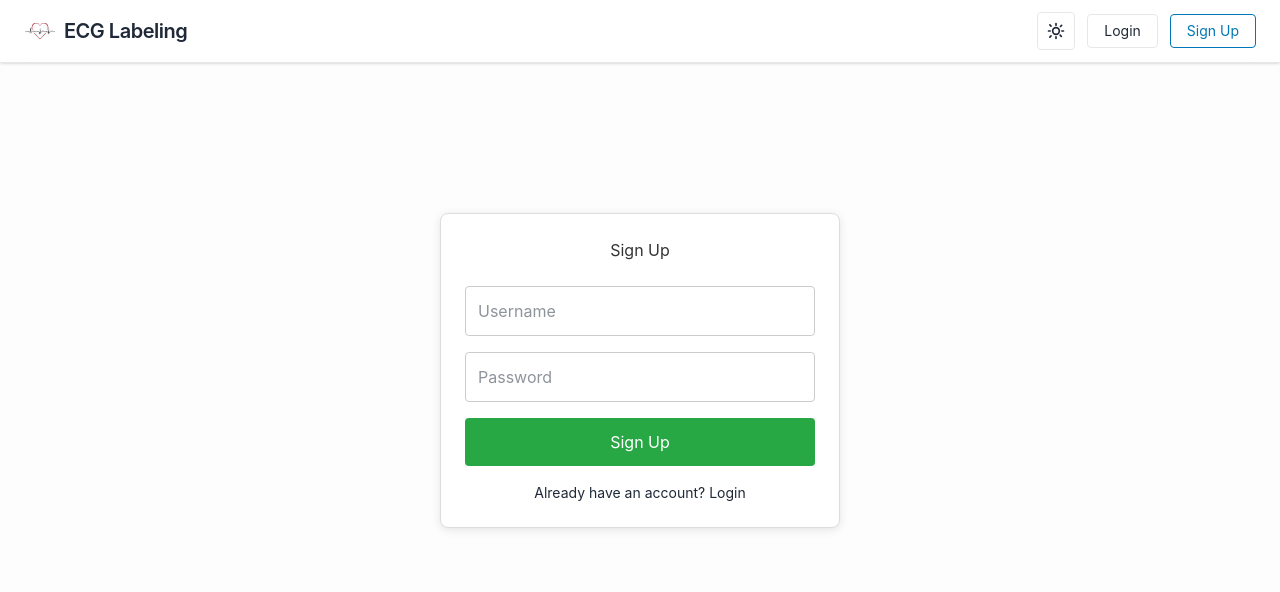
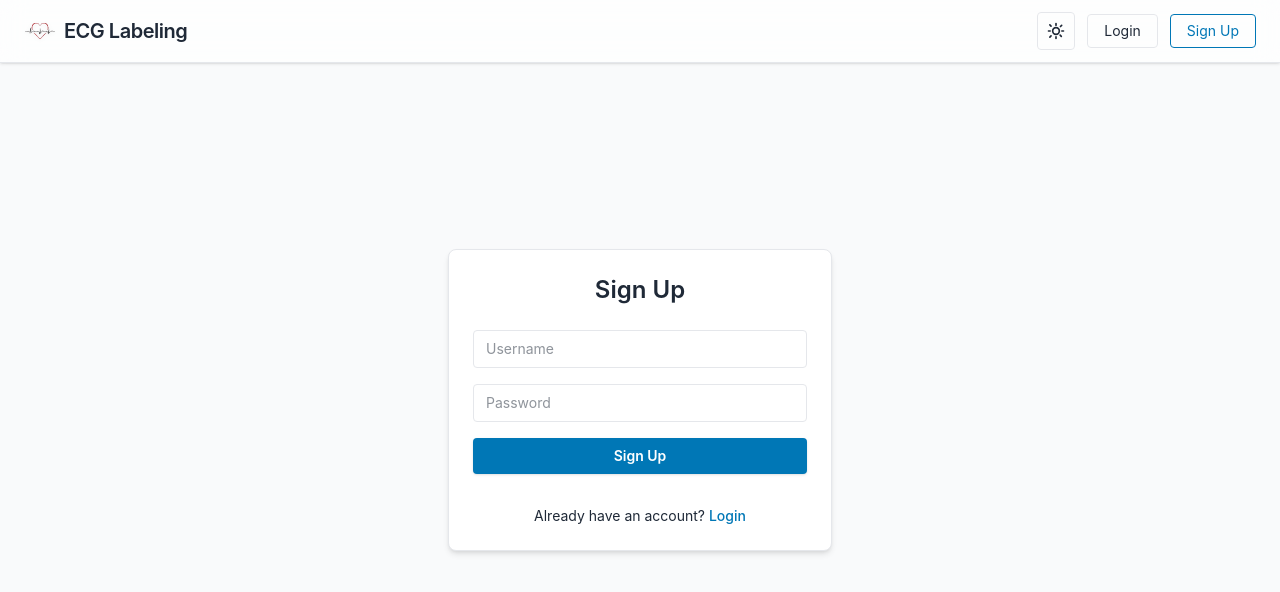
Before and after one commit to Kaditya67/ecg-heartcare-ai, a React (Vite) app in the folder frontend/: page /signup in a window 1280 px wide. Shown: the top 592 px of the page. Built offline with nearby package versions, Linux system fonts and the light colour scheme.

Commit message:
Version1

```diff
--- a/frontend/src/components/HeroSection.jsx
+++ b/frontend/src/components/HeroSection.jsx
@@ -23,7 +23,7 @@ const HeroSection = () => {
         </div>
         {/* Animation */}
         <div className="md:w-3/4 w-full max-w-md">
-          <Lottie animationData={ecgAnimation} loop autoplay />
+          <Lottie key={Date.now()} animationData={JSON.parse(JSON.stringify(ecgAnimation))} loop autoplay />
         </div>
       </div>
     </section>
--- a/frontend/src/pages/LoginPage.jsx
+++ b/frontend/src/pages/LoginPage.jsx
@@ -1,17 +1,17 @@
-import React, { useState } from 'react';
+import React, { useState, useContext } from 'react';
 import API from '../api/api';
 import { useNavigate, Link } from 'react-router-dom';
 import Navbar from '../components/Navbar';
+import { ThemeContext } from '../components/context/ThemeContext';
 
 const LoginPage = () => {
+  const { theme } = useContext(ThemeContext);
   const [form, setForm] = useState({ username: '', password: '' });
   const [error, setError] = useState('');
   const [loading, setLoading] = useState(false);
   const navigate = useNavigate();
 
-  const handleChange = e => {
-    setForm({ ...form, [e.target.name]: e.target.value });
-  };
+  const handleChange = e => setForm({ ...form, [e.target.name]: e.target.value });
 
   const handleSubmit = async e => {
     e.preventDefault();
@@ -21,8 +21,8 @@ const LoginPage = () => {
       const res = await API.post('/login/', form);
       localStorage.setItem('accessToken', res.data.access);
       localStorage.setItem('refreshToken', res.data.refresh);
-      navigate('/dashboard'); // Redirect after login
-    } catch (err) {
+      navigate('/dashboard');
+    } catch {
       setError('Login failed: Invalid username or password');
     } finally {
       setLoading(false);
@@ -32,18 +32,23 @@ const LoginPage = () => {
   return (
     <>
       <Navbar />
-      <div style={styles.pageContainer}>
-        <div style={styles.formContainer}>
-          <form onSubmit={handleSubmit} style={styles.form}>
-            <h2 style={styles.title}>Login</h2>
+      <div
+        className="min-h-screen flex items-center justify-center bg-[var(--bg)] text-[var(--text)] px-6"
+      >
+        <div
+          className="max-w-sm w-full bg-[var(--card-bg)] border border-[var(--border)] rounded-lg p-6 shadow-md"
+          style={{ color: theme.text }}
+        >
+          <h2 className="text-2xl font-semibold text-center mb-6">Login</h2>
+          <form className="flex flex-col space-y-4" onSubmit={handleSubmit}>
             <input
               name="username"
               placeholder="Username"
               value={form.username}
               onChange={handleChange}
               required
-              style={styles.input}
               autoComplete="username"
+              className="px-3 py-2 border border-[var(--border)] rounded focus:outline-none focus:ring-2 focus:ring-[var(--accent)] bg-[var(--card-bg)] text-[var(--text)] text-sm"
             />
             <input
               type="password"
@@ -52,15 +57,22 @@ const LoginPage = () => {
               value={form.password}
               onChange={handleChange}
               required
-              style={styles.input}
               autoComplete="current-password"
+              className="px-3 py-2 border border-[var(--border)] rounded focus:outline-none focus:ring-2 focus:ring-[var(--accent)] bg-[var(--card-bg)] text-[var(--text)] text-sm"
             />
-            {error && <p style={styles.error}>{error}</p>}
-            <button type="submit" style={styles.button} disabled={loading}>
+            {error && <p className="text-[var(--danger)] text-center text-sm">{error}</p>}
+            <button
+              type="submit"
+              disabled={loading}
+              className="bg-[var(--accent)] text-[var(--btn-text)] py-2 rounded font-semibold shadow hover:bg-[var(--accent-dark)] disabled:opacity-50 disabled:cursor-not-allowed transition text-sm"
+            >
               {loading ? 'Logging in...' : 'Login'}
             </button>
-            <p style={styles.text}>
-              Don&apos;t have an account? <Link to="/signup">Sign Up</Link>
+            <p className="text-center mt-4 text-sm text-[var(--text)]">
+              Don't have an account?{' '}
+              <Link to="/signup" className="text-[var(--accent)] hover:underline font-medium">
+                Sign Up
+              </Link>
             </p>
           </form>
         </div>
@@ -69,59 +81,4 @@ const LoginPage = () => {
   );
 };
 
-const styles = {
-  pageContainer: {
-    display: 'flex',
-    justifyContent: 'center',
-    alignItems: 'center',
-    minHeight: 'calc(100vh - 60px)', // Adjust 60px if navbar height differs
-    padding: 20,
-    backgroundColor: '#fdfdfd',
-  },
-  formContainer: {
-    width: '100%',
-    maxWidth: 400,
-    backgroundColor: 'white',
-    padding: 24,
-    borderRadius: 8,
-    boxShadow: '0 2px 10px rgba(0,0,0,0.1)',
-    border: '1px solid #ddd',
-  },
-  form: {
-    display: 'flex',
-    flexDirection: 'column',
-  },
-  title: {
-    marginBottom: 24,
-    textAlign: 'center',
-    color: '#333',
-  },
-  input: {
-    marginBottom: 16,
-    padding: 12,
-    fontSize: 16,
-    borderRadius: 4,
-    border: '1px solid #ccc',
-  },
-  button: {
-    padding: 12,
-    fontSize: 16,
-    backgroundColor: '#007BFF',
-    color: '#fff',
-    border: 'none',
-    borderRadius: 4,
-    cursor: 'pointer',
-  },
-  error: {
-    color: 'crimson',
-    marginBottom: 16,
-    fontSize: 14,
-  },
-  text: {
-    marginTop: 16,
-    fontSize: 14,
-    textAlign: 'center',
-  },
-};
-
 export default LoginPage;
--- a/frontend/src/pages/PaginatedDataPage.jsx
+++ b/frontend/src/pages/PaginatedDataPage.jsx
@@ -190,7 +190,6 @@ const PaginatedDataPage = () => {
           style={{
             flexGrow: 1,
             padding: '1.5rem',
-            maxWidth: 800,
             margin: 'auto',
             width: '100%',
           }}
--- a/frontend/src/pages/SignupPage.jsx
+++ b/frontend/src/pages/SignupPage.jsx
@@ -1,18 +1,18 @@
-import React, { useState } from 'react';
+import React, { useState, useContext } from 'react';
 import API from '../api/api';
 import { useNavigate, Link } from 'react-router-dom';
 import Navbar from '../components/Navbar';
+import { ThemeContext } from '../components/context/ThemeContext';
 
 const SignupPage = () => {
+  const { theme } = useContext(ThemeContext);
   const [form, setForm] = useState({ username: '', password: '' });
   const [message, setMessage] = useState('');
   const [loading, setLoading] = useState(false);
   const [error, setError] = useState('');
   const navigate = useNavigate();
 
-  const handleChange = e => {
-    setForm({ ...form, [e.target.name]: e.target.value });
-  };
+  const handleChange = e => setForm({ ...form, [e.target.name]: e.target.value });
 
   const handleSubmit = async e => {
     e.preventDefault();
@@ -23,8 +23,8 @@ const SignupPage = () => {
       await API.post('/register/', form);
       setMessage('Registration successful! Redirecting to login...');
       setTimeout(() => navigate('/login'), 2000);
-    } catch (err) {
-      setError('Registration failed: ' + (err.response?.data?.username || 'Please try again.'));
+    } catch {
+      setError('Registration failed: Please try again.');
     } finally {
       setLoading(false);
     }
@@ -33,18 +33,23 @@ const SignupPage = () => {
   return (
     <>
       <Navbar />
-      <div style={styles.pageContainer}>
-        <div style={styles.formContainer}>
-          <form onSubmit={handleSubmit} style={styles.form}>
-            <h2 style={styles.title}>Sign Up</h2>
+      <div
+        className="min-h-screen flex items-center justify-center bg-[var(--bg)] text-[var(--text)] px-6"
+      >
+        <div
+          className="max-w-sm w-full bg-[var(--card-bg)] border border-[var(--border)] rounded-lg p-6 shadow-md"
+          style={{ color: theme.text }}
+        >
+          <h2 className="text-2xl font-semibold text-center mb-6">Sign Up</h2>
+          <form className="flex flex-col space-y-4" onSubmit={handleSubmit}>
             <input
               name="username"
               placeholder="Username"
               value={form.username}
               onChange={handleChange}
               required
-              style={styles.input}
               autoComplete="username"
+              className="px-3 py-2 border border-[var(--border)] rounded focus:outline-none focus:ring-2 focus:ring-[var(--accent)] bg-[var(--card-bg)] text-[var(--text)] text-sm"
             />
             <input
               type="password"
@@ -53,16 +58,23 @@ const SignupPage = () => {
               value={form.password}
               onChange={handleChange}
               required
-              style={styles.input}
               autoComplete="new-password"
+              className="px-3 py-2 border border-[var(--border)] rounded focus:outline-none focus:ring-2 focus:ring-[var(--accent)] bg-[var(--card-bg)] text-[var(--text)] text-sm"
             />
-            {error && <p style={styles.error}>{error}</p>}
-            {message && <p style={styles.message}>{message}</p>}
-            <button type="submit" style={styles.button} disabled={loading}>
+            {error && <p className="text-[var(--danger)] text-center text-sm">{error}</p>}
+            {message && <p className="text-[var(--accent)] text-center text-sm">{message}</p>}
+            <button
+              type="submit"
+              disabled={loading}
+              className="bg-[var(--accent)] text-[var(--btn-text)] py-2 rounded font-semibold shadow hover:bg-[var(--accent-dark)] disabled:opacity-50 disabled:cursor-not-allowed transition text-sm"
+            >
               {loading ? 'Registering...' : 'Sign Up'}
             </button>
-            <p style={styles.text}>
-              Already have an account? <Link to="/login">Login</Link>
+            <p className="text-center mt-4 text-sm text-[var(--text)]">
+              Already have an account?{' '}
+              <Link to="/login" className="text-[var(--accent)] hover:underline font-medium">
+                Login
+              </Link>
             </p>
           </form>
         </div>
@@ -71,64 +83,4 @@ const SignupPage = () => {
   );
 };
 
-const styles = {
-  pageContainer: {
-    display: 'flex',
-    justifyContent: 'center',
-    alignItems: 'center',
-    minHeight: 'calc(100vh - 60px)', // Assuming navbar height approx 60px
-    padding: 20,
-    backgroundColor: '#fdfdfd',
-  },
-  formContainer: {
-    width: '100%',
-    maxWidth: 400,
-    border: '1px solid #ddd',
-    borderRadius: 8,
-    padding: 24,
-    boxShadow: '0 2px 10px rgba(0,0,0,0.1)',
-    backgroundColor: 'white',
-  },
-  form: {
-    display: 'flex',
-    flexDirection: 'column',
-  },
-  title: {
-    marginBottom: 24,
-    textAlign: 'center',
-    color: '#333',
-  },
-  input: {
-    marginBottom: 16,
-    padding: 12,
-    fontSize: 16,
-    borderRadius: 4,
-    border: '1px solid #ccc',
-  },
-  button: {
-    padding: 12,
-    fontSize: 16,
-    backgroundColor: '#28a745',
-    color: '#fff',
-    border: 'none',
-    borderRadius: 4,
-    cursor: 'pointer',
-  },
-  error: {
-    color: 'crimson',
-    marginBottom: 16,
-    fontSize: 14,
-  },
-  message: {
-    color: 'green',
-    marginBottom: 16,
-    fontSize: 14,
-  },
-  text: {
-    marginTop: 16,
-    fontSize: 14,
-    textAlign: 'center',
-  },
-};
-
 export default SignupPage;
```
Also changed, not shown: frontend/src/components/DeveloperSection.jsx (+7 -3 lines), frontend/src/assets/ecg-heartbeat.gif (added), 1 other file (tests, documents, lock files or other folders).
